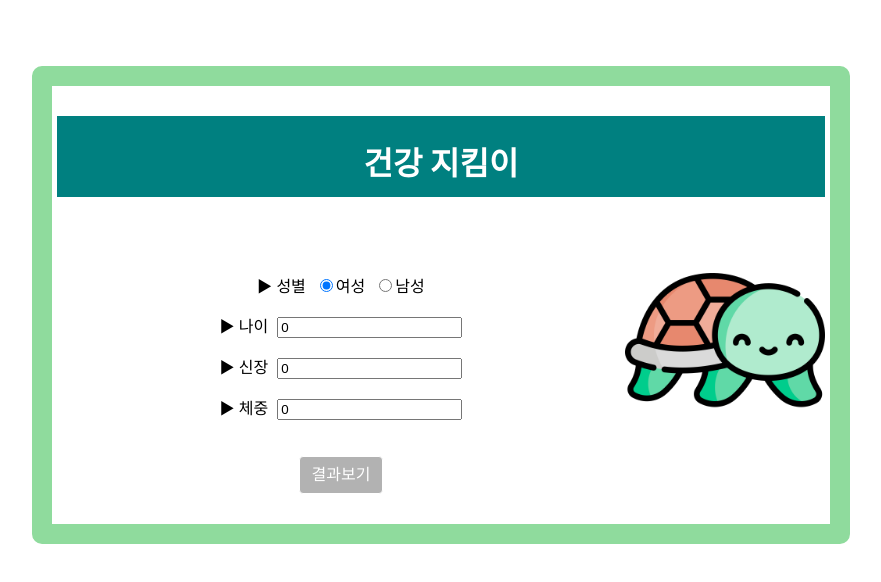
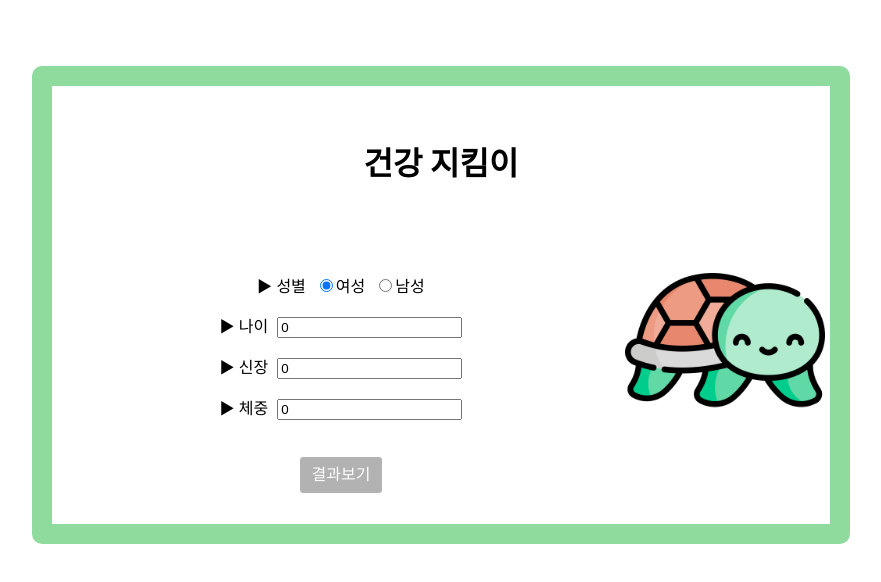
Before and after one commit to jxhxx/JJYSS, a React (Create React App) app: page / in a window 1280 px wide. Shown: the top 582 px of the page, without its empty margins (199-1080 px from the left). Built offline with nearby package versions, Linux system fonts and the light colour scheme.

Commit message:
title-nav 수정

```diff
--- a/src/App.css
+++ b/src/App.css
@@ -27,10 +27,9 @@
 
 .title-nav {
   display: block;
-  background: teal;
   width: 100%;
   height: 80px;
-  color: white;
+  color: black;
   padding-top: 1px;
 
   text-align: center;
```
